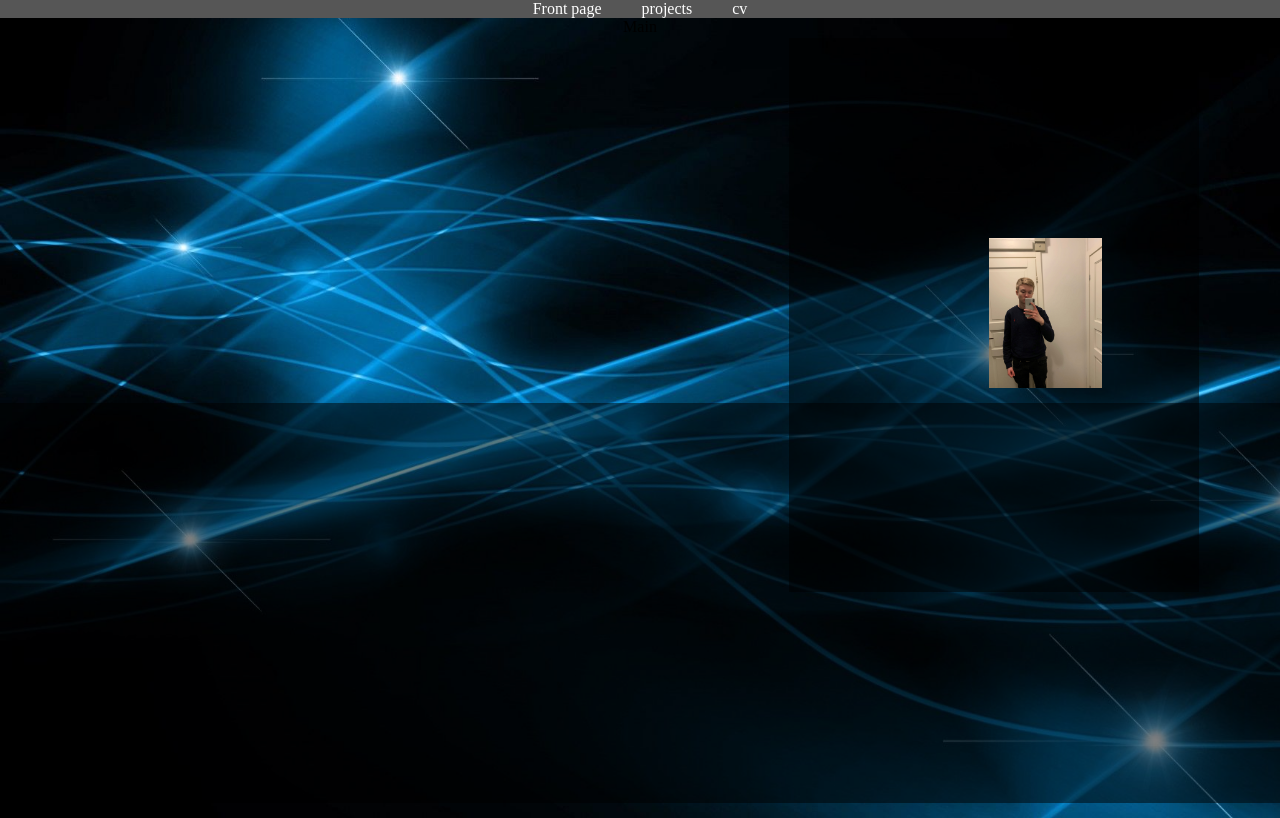
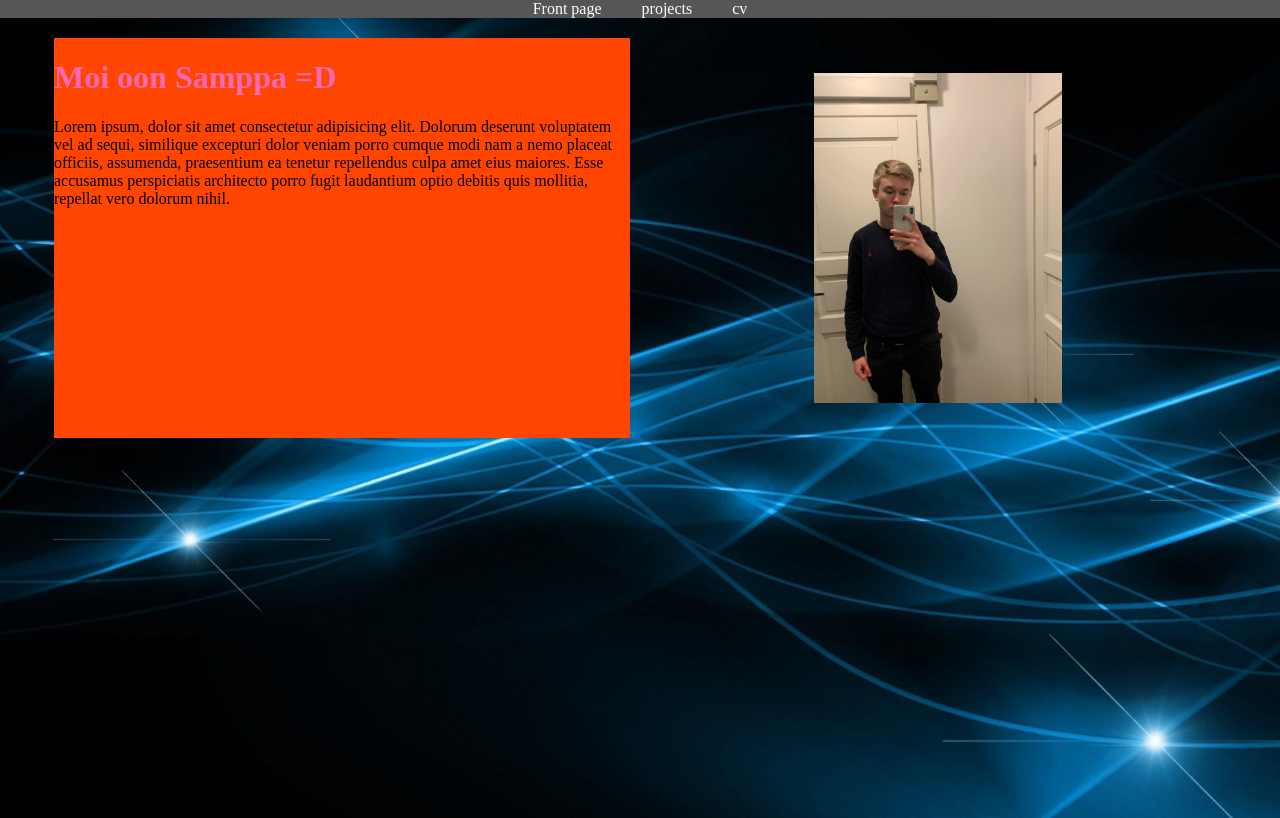
Before and after one commit to samuli404/Portfolio, a React (Create React App) app: page / in a window 1280 px wide. Built offline with nearby package versions, Linux system fonts and the light colour scheme.

Commit message:
torstain toita

```diff
--- a/src/App.tsx
+++ b/src/App.tsx
@@ -6,9 +6,9 @@ import {
   Route,
   Link
 } from 'react-router-dom';
-import Main from './components/pages/main/main'
-import Project from './components/pages/main/project/project'
-import Cv from './components/pages/main/project/cv/cv'
+import Main from './components/pages/main2/main'
+import Project from './components/pages/project/project'
+import Cv from './components/pages/cv/cv'
 
 type AppProps = {
 
--- a/src/components/pages/main/project/cv/cv.module.scss
+++ b/src/components/pages/cv/cv.module.scss
@@ -5,7 +5,7 @@
    align-items: center;
    position: relative;
    height: 100vh;
-   background-image: url('../../../../media/Background.jpg');
+   background-image: url('../../media/Background.jpg');
    background-size: cover;
    .a{
        background: coral;
--- a/src/components/pages/main/main.module.scss
+++ b/src/components/pages/main/main.module.scss
@@ -8,22 +8,42 @@
    background-image: url('../../media2/royalty-free-background-image-14.jpg');
    background-size: cover;
    .main1{
-        background: rgba(0, 0, 0, 0.500);
-        padding: 200px;
-        width: 70%;
-        position: absolute;
-        bottom: 15px;
+        background: rgb(255, 255, 255);
+        height: 520px;
+        width: 1902px;
+
    }
    .main2{
         background: rgba(0, 0, 0, 0.500);
-        padding: 200px;
-        width: 10px;
+
+        width: 350px;
+        height: 350px;
+
         position: absolute;
         right: 81px;
         top: 20px;
+        border: 1px solid rgba(192, 192, 192, 0.120);
+
+        display: flex;
+        align-items: center;
+        justify-content: center;
+        flex-direction: column;
+
+        .kuva{
+            height: 300px;
+            width: auto;
+            right: 70px;
+        }
     }
-    .kuva{
-        height: 150px;
-        width: auto;
-    }
+    .main3{
+        background: rgba(0, 0, 0, 0.5);
+        height: 520px;
+        width: 1903px;
+        display: flex;
+        align-items: center;
+        justify-content: center;
+   }
+   .main4{
+       background: red;
+   }
 }
--- a/src/components/pages/main/main.tsx
+++ b/src/components/pages/main/main.tsx
@@ -9,10 +9,13 @@ type MainProps = {
 const Main: React.FC<MainProps> = () => {
   return (
     <div className={styles.container}>
+      <div className={styles.main3}></div>
       <div className={styles.main1}></div>
       <div className={styles.main2}>
         <img className={styles.kuva} src={kuva} alt="ei toimi"/>
+        <div className={styles.main4}>AAAAAAAAAAaaaaaaaaaaaaaaaaaaaaaaaaaaaaaaaaaaaAAAAAAAAAAAAAAAA</div>
       </div>
+
 
       Main
     </div>
--- /dev/null
+++ b/src/components/pages/main2/main.module.scss
@@ -0,0 +1,62 @@
+.container {
+    display: flex;
+    flex-direction: column;
+    justify-items: center;
+    align-items: center;
+    position: relative;
+    height: 100vh;
+    background-image: url('../../media2/royalty-free-background-image-14.jpg');
+    background-size: cover;
+
+    .contentRow {
+        margin: 20px;
+        height: 400px;
+        display: flex;
+        flex-direction: row;
+
+        .contentLeft {
+            background: orangered;
+            width: 45vw;
+            height: 100%;
+            margin: 0 10px;
+
+            h1 {
+                color: hotpink;
+            }
+
+            p {
+
+            }
+        }
+
+        .contentRight {
+            // background-color: orange;
+            width: 45vw;
+            height: 100%;
+            margin: 0 10px;
+
+            display: flex;
+            justify-content: center;
+            align-items: center;
+
+            img {
+                height: 330px;
+            }
+        }
+
+        @media screen and (max-width: 850px ) {
+            flex-direction: column-reverse;
+            height: 650px;
+            .contentLeft {
+                margin: 10px 0;
+                width: 100vw;
+            }
+
+            .contentRight {
+                margin: 10px 0;
+                width: 100vw;
+
+            }
+        }
+    }
+}
--- /dev/null
+++ b/src/components/pages/main2/main.tsx
@@ -0,0 +1,26 @@
+import React from 'react'
+import styles from './main.module.scss';
+import kuva from '../../media3/Muokattu.jpg';
+type MainProps = {
+
+}
+
+const Main: React.FC<MainProps> = () => {
+  return (
+    <div className={styles.container}>
+      <div className={styles.contentRow}>
+        <div className={styles.contentLeft}>
+            <h1>Moi oon Samppa =D</h1>
+            <p>Lorem ipsum, dolor sit amet consectetur adipisicing elit. Dolorum deserunt voluptatem vel ad sequi, similique excepturi dolor veniam porro cumque modi nam a nemo placeat officiis, assumenda, praesentium ea tenetur repellendus culpa amet eius maiores. Esse accusamus perspiciatis architecto porro fugit laudantium optio debitis quis mollitia, repellat vero dolorum nihil.</p>
+        </div>
+        <div className={styles.contentRight}>
+            <img src={kuva} alt="Kuva on rikki D:" />
+        </div>
+      </div>
+
+
+    </div>
+  )
+}
+
+export default Main
```
Also changed, not shown: src/components/pages/cv/cv.tsx (renamed from src/components/pages/main/project/cv/cv.tsx), src/components/pages/project/project.module.scss (added), src/components/pages/project/project.tsx (renamed from src/components/pages/main/project/project.tsx).
